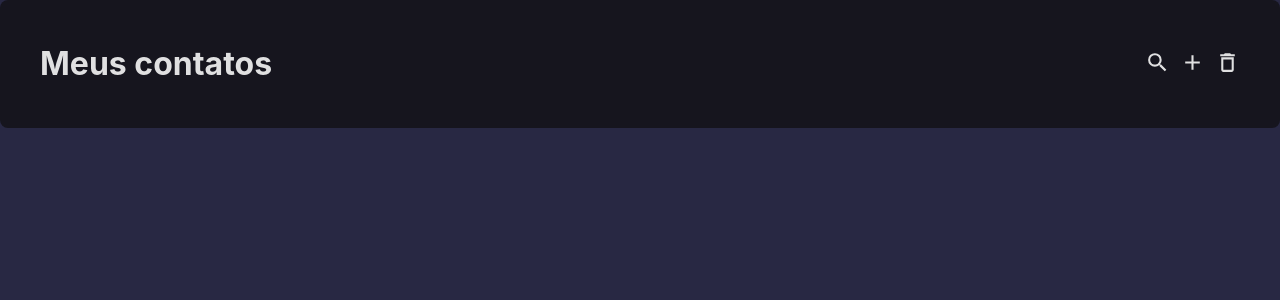
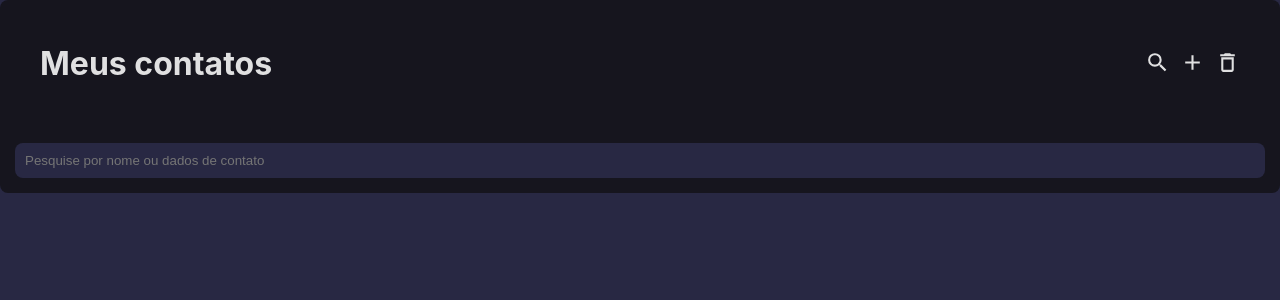
Before and after one commit to heiderick13/contatos-react, a React (Vite) app: page / in a window 1280 px wide. Shown: the top 300 px of the page. Built offline with nearby package versions, Linux system fonts and the light colour scheme.

Commit message:
:sparkles: search input

```diff
--- a/src/App.css
+++ b/src/App.css
@@ -1,6 +1,7 @@
 header {
   background-color: var(--darker-purple);
   border-radius: 0.8rem;
+  flex-direction: column;
 }
 
 .head {
@@ -16,3 +17,19 @@ header {
   font-size: 2.5rem;
   gap: 1rem;
 }
+
+form {
+  width: 100%;
+  align-self: center;
+
+  padding: 1.5rem;
+}
+
+form input {
+  width: 100%;
+  border: none;
+  outline: none;
+  background-color: var(--dark-purple);
+  padding: 1rem;
+  border-radius: 0.8rem;
+}
--- a/src/App.jsx
+++ b/src/App.jsx
@@ -9,7 +9,7 @@ import { MdDeleteOutline } from "react-icons/md";
 function App() {
   return (
     <>
-      <header>
+      <header className="flex">
         <div className="head flex">
           <div className="head-title">
             <h1>Meus contatos</h1>
@@ -20,6 +20,12 @@ function App() {
             <MdDeleteOutline />
           </div>
         </div>
+        <form>
+          <input
+            type="text"
+            placeholder="Pesquise por nome ou dados de contato"
+          />
+        </form>
       </header>
     </>
   );
```
